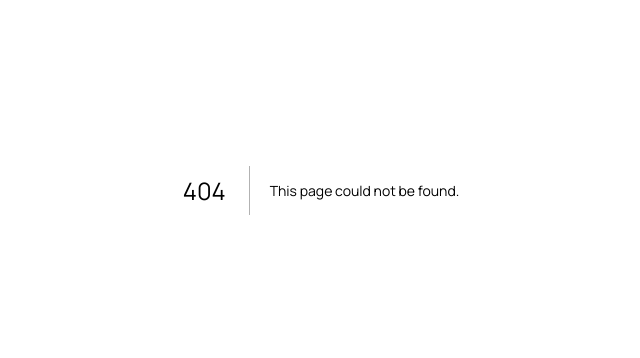
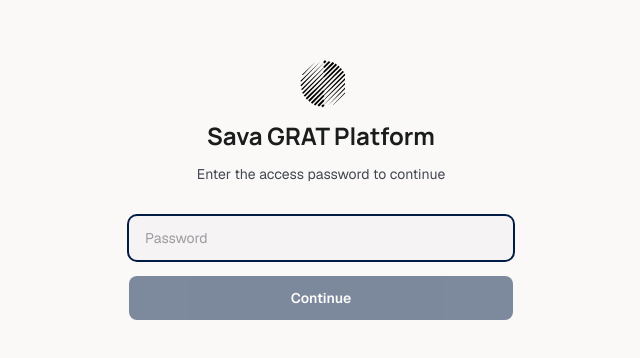
Before and after one commit to nimitmaru/sava-grat-demo, a Next.js app: page /login in a window 1280 px wide. Before the commit this address had no page. Shown: the part 210-568 px from the top of the page, without its empty margins (319-959 px from the left). Built offline with nearby package versions, Linux system fonts and the light colour scheme.

Commit message:
Add password gate to protect demo from public access
Simple password wall (hardcoded "savatrust") using proxy + cookie auth.
All pages require authentication; static assets and the login page
are excluded. Cookie persists 30 days.

```diff
--- /dev/null
+++ b/app/api/auth/route.ts
@@ -0,0 +1,23 @@
+import { cookies } from "next/headers"
+import { NextResponse } from "next/server"
+
+const ACCESS_PASSWORD = "savatrust"
+
+export async function POST(request: Request) {
+  const { password } = await request.json()
+
+  if (password !== ACCESS_PASSWORD) {
+    return NextResponse.json({ error: "Invalid password" }, { status: 401 })
+  }
+
+  const cookieStore = await cookies()
+  cookieStore.set("sava-auth", "1", {
+    httpOnly: true,
+    secure: process.env.NODE_ENV === "production",
+    sameSite: "lax",
+    maxAge: 60 * 60 * 24 * 30, // 30 days
+    path: "/",
+  })
+
+  return NextResponse.json({ ok: true })
+}
--- /dev/null
+++ b/app/login/page.tsx
@@ -0,0 +1,87 @@
+"use client"
+
+import { Suspense, useState } from "react"
+import { useRouter, useSearchParams } from "next/navigation"
+import Image from "next/image"
+
+function LoginForm() {
+  const [password, setPassword] = useState("")
+  const [error, setError] = useState("")
+  const [loading, setLoading] = useState(false)
+  const router = useRouter()
+  const searchParams = useSearchParams()
+
+  async function handleSubmit(e: React.FormEvent) {
+    e.preventDefault()
+    setError("")
+    setLoading(true)
+
+    const res = await fetch("/api/auth", {
+      method: "POST",
+      headers: { "Content-Type": "application/json" },
+      body: JSON.stringify({ password }),
+    })
+
+    if (res.ok) {
+      const next = searchParams.get("next") || "/"
+      router.push(next)
+      router.refresh()
+    } else {
+      setError("Incorrect password")
+      setLoading(false)
+    }
+  }
+
+  return (
+    <form onSubmit={handleSubmit} className="space-y-4">
+      <div>
+        <input
+          type="password"
+          value={password}
+          onChange={(e) => setPassword(e.target.value)}
+          placeholder="Password"
+          autoFocus
+          className="w-full rounded-xl bg-surface-container-low px-4 py-3 text-sm text-on-surface placeholder:text-on-surface-variant/50 outline-none ring-1 ring-outline-variant/20 focus:ring-2 focus:ring-primary transition-shadow"
+        />
+        {error && (
+          <p className="mt-2 text-sm text-error">{error}</p>
+        )}
+      </div>
+      <button
+        type="submit"
+        disabled={loading || !password}
+        className="w-full rounded-xl bg-primary px-4 py-3 text-sm font-semibold text-on-primary hover:bg-primary/90 disabled:opacity-50 disabled:cursor-not-allowed transition-colors"
+      >
+        {loading ? "Verifying..." : "Continue"}
+      </button>
+    </form>
+  )
+}
+
+export default function LoginPage() {
+  return (
+    <div className="flex h-full items-center justify-center p-8">
+      <div className="w-full max-w-sm space-y-8">
+        <div className="text-center space-y-3">
+          <Image
+            src="/sava-icon.svg"
+            alt="Sava"
+            width={48}
+            height={48}
+            className="mx-auto"
+          />
+          <h1 className="font-headline text-2xl font-bold text-on-surface">
+            Sava GRAT Platform
+          </h1>
+          <p className="text-sm text-on-surface-variant">
+            Enter the access password to continue
+          </p>
+        </div>
+
+        <Suspense>
+          <LoginForm />
+        </Suspense>
+      </div>
+    </div>
+  )
+}
--- /dev/null
+++ b/proxy.ts
@@ -0,0 +1,25 @@
+import { NextResponse } from "next/server"
+import type { NextRequest } from "next/server"
+
+export function proxy(request: NextRequest) {
+  const isAuthenticated = request.cookies.has("sava-auth")
+  const isLoginPage = request.nextUrl.pathname === "/login"
+
+  if (isAuthenticated && isLoginPage) {
+    return NextResponse.redirect(new URL("/", request.url))
+  }
+
+  if (!isAuthenticated && !isLoginPage) {
+    const loginUrl = new URL("/login", request.url)
+    loginUrl.searchParams.set("next", request.nextUrl.pathname)
+    return NextResponse.redirect(loginUrl)
+  }
+
+  return NextResponse.next()
+}
+
+export const config = {
+  matcher: [
+    "/((?!_next/static|_next/image|favicon.ico|sava-icon.svg|sava-logo.svg).*)",
+  ],
+}
```
